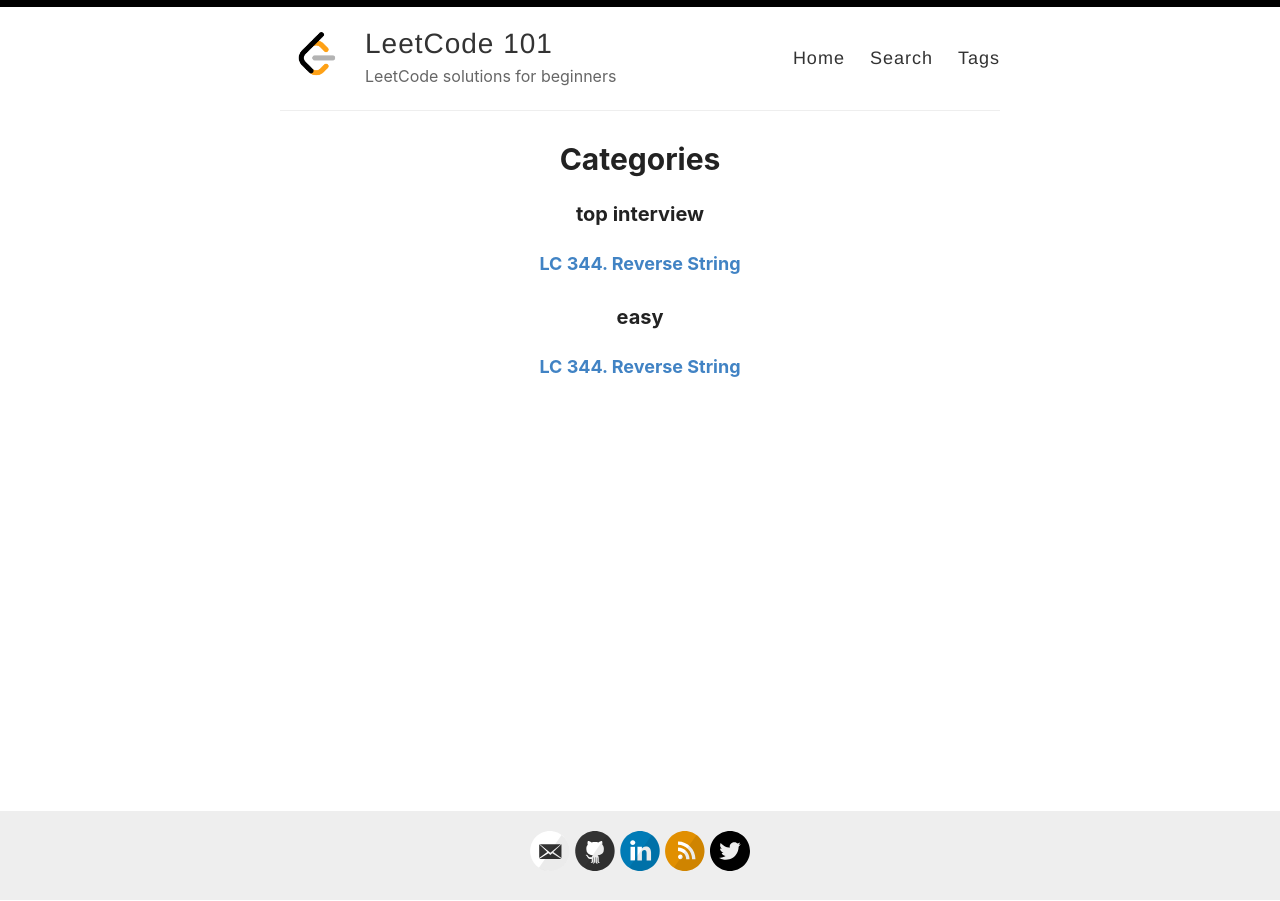
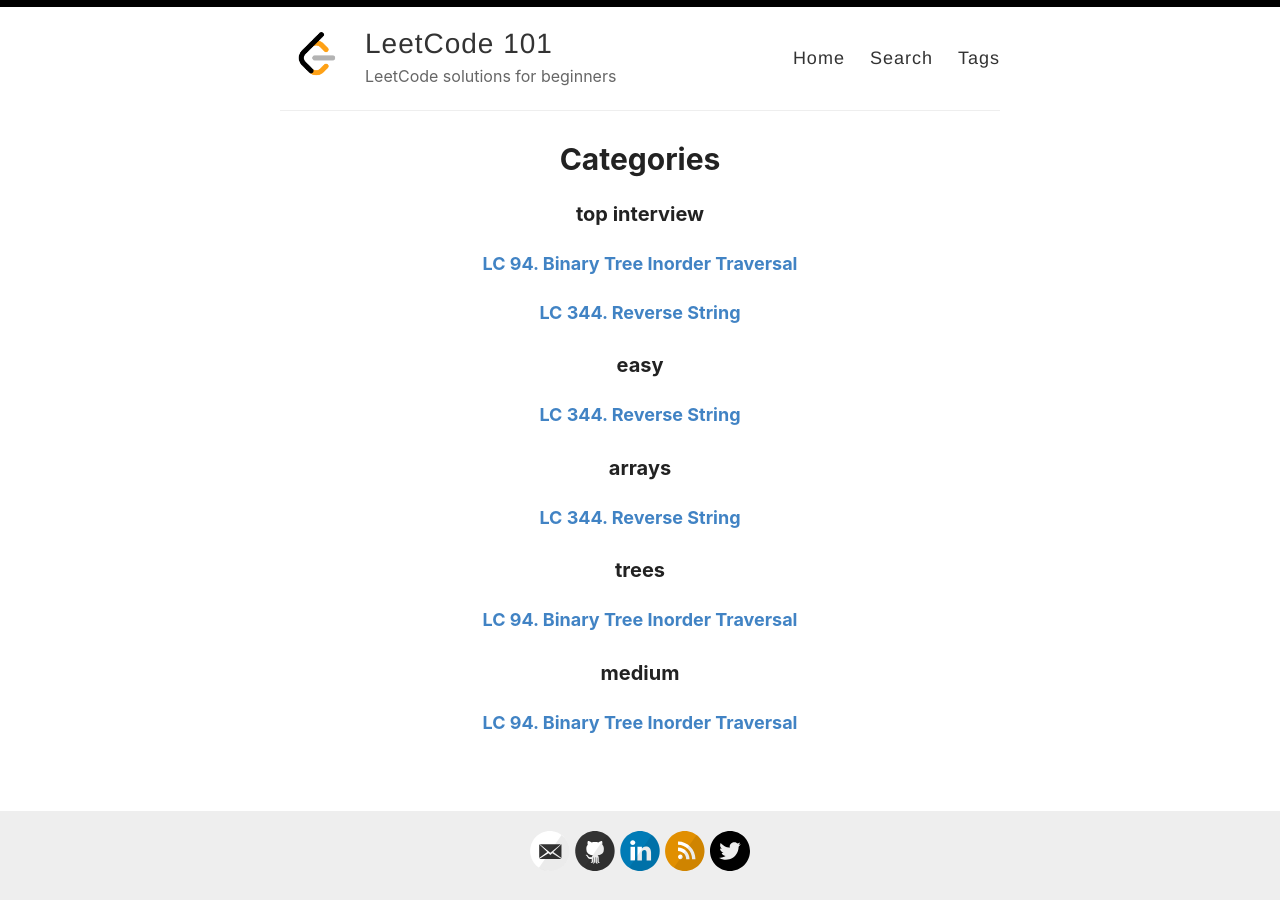
Before and after one commit to sarthak-sehgal/leetcode101, a Jekyll site: the page built from _pages/categories.md, in a window 1280 px wide. Built offline with Jekyll 4.4.1, drawn with Linux system fonts in a browser that asks for light colours; some of the changed lines change nothing that is shown.

Commit message:
Add LC94

````diff
--- a/_posts/2020-01-10-lc344-reverse-string.md
+++ b/_posts/2020-01-10-lc344.md
@@ -1,9 +1,8 @@
 ---
 layout: post
 title: LC 344. Reverse String
-categories: [top interview, easy]
+categories: [top interview, easy, arrays]
 author: Sarthak Sehgal
-excerpt:
 ---
 Pretty straightforward problem with optimum solution being iterating only till half of the array.
 ```
--- /dev/null
+++ b/_posts/2020-01-10-lc94.md
@@ -0,0 +1,98 @@
+---
+layout: post
+title: LC 94. Binary Tree Inorder Traversal
+categories: [top interview, trees, medium]
+author: Sarthak Sehgal
+---
+# Recursive inorder traversal
+Doing an inorder traversal of a binary tree is pretty straightforward recursively.
+```
+vector<int> inorderTraversal(TreeNode* root) {
+    vector<int> ans;
+    helper(root, ans);
+    return ans;
+}
+
+void helper(TreeNode* root, vector<int>& ans) {
+    if (!root)
+        return;
+    helper(root->left, ans); // visit left subtree
+    ans.push_back(root->val); // push root to ans after completing left subtree
+    helper(root->right, ans); // visit right subtree
+}
+```
+
+# Iterative inorder traversal
+We essentially have to simulate the recursive process in an iterative manner. A clear choice for simulating recursive calls is using a stack.
+Now, how does the iterative inorder traversal work?
+
+Starting from the given root node of the tree:
+1. Go as left as possible pushing the nodes in a stack (until the encountered node's left child is NULL).
+2. Pop the node which is on top of the stack
+2. Push the node to the answer and check:
+    - if the node has a right child, push the right child to the stack and then go to step 1 (essentially we are now traversing the right subtree of the previous node as we have already visited the left subtree and also the root)
+    - else repeat step 2
+
+```
+vector<int> inorderTraversal(TreeNode* root) {
+        vector<int> ans;
+        stack<TreeNode*> s;
+
+        if (root == NULL)
+            return ans;
+
+        s.push(root);
+
+        // step 1. go as left as possible
+        while (root->left) {
+            root = root->left;
+            s.push(root);
+        }
+
+        while (!s.empty()) {
+            // step 2
+            TreeNode* top = s.top();
+            s.pop();
+            ans.push_back(top->val);
+
+            // step 3 check
+            if (top->right) {
+                top = top->right;
+                s.push(top);
+                while (top->left) {
+                    top = top->left;
+                    s.push(top);
+                }
+            }
+        }
+
+        return ans;
+    }
+```
+
+Concise code:
+```
+vector<int> inorderTraversal(TreeNode* root) {
+        vector<int> ans;
+        stack<TreeNode*> s;
+
+        if (root == NULL)
+            return ans;
+
+        while (!s.empty() || root) {
+            while (root) {
+                s.push(root);
+                root = root->left;
+            }
+            root = s.top();
+            s.pop();
+            ans.push_back(root->val);
+            root = root->right;
+        }
+
+        return ans;
+    }
+```
+
+
+Similar problem: [LC 285. Inorder Successor in BST](https://leetcode.com/problems/inorder-successor-in-bst/)
````
